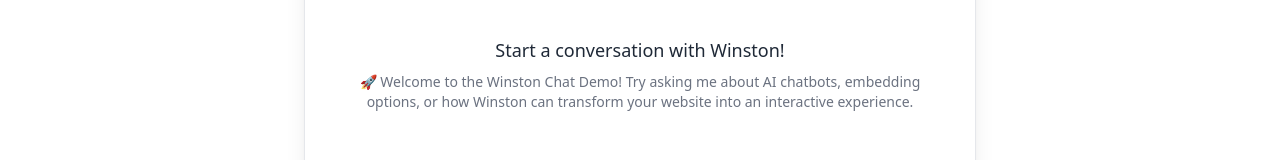
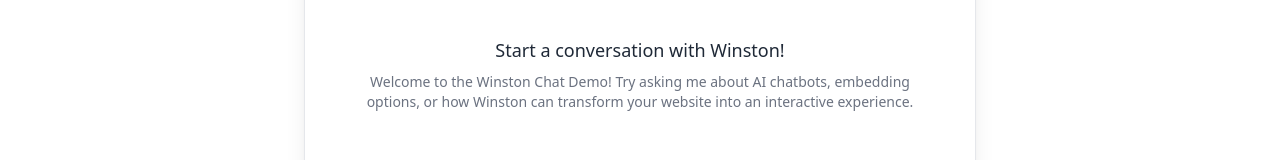
Before and after one commit to WinstonAC/winston-Chat, a Next.js app: page / in a window 1280 px wide. Shown: the part 504-664 px from the top of the page. Built offline with nearby package versions, Linux system fonts and the light colour scheme.

Commit message:
Remove emoji from demo greeting
- Removed rocket emoji for cleaner, more professional appearance
- Kept the engaging demo message without emojis

```diff
--- a/app/components/ChatWidget.tsx
+++ b/app/components/ChatWidget.tsx
@@ -495,7 +495,7 @@
                 </p>
               ) : kb === 'winstonchat' ? (
                 <p className="text-sm text-gray-500">
-                  🚀 Welcome to the Winston Chat Demo! Try asking me about AI chatbots, embedding options, or how Winston can transform your website into an interactive experience.
+                  Welcome to the Winston Chat Demo! Try asking me about AI chatbots, embedding options, or how Winston can transform your website into an interactive experience.
                 </p>
               ) : (
                 <p className="text-sm text-gray-500">
```
